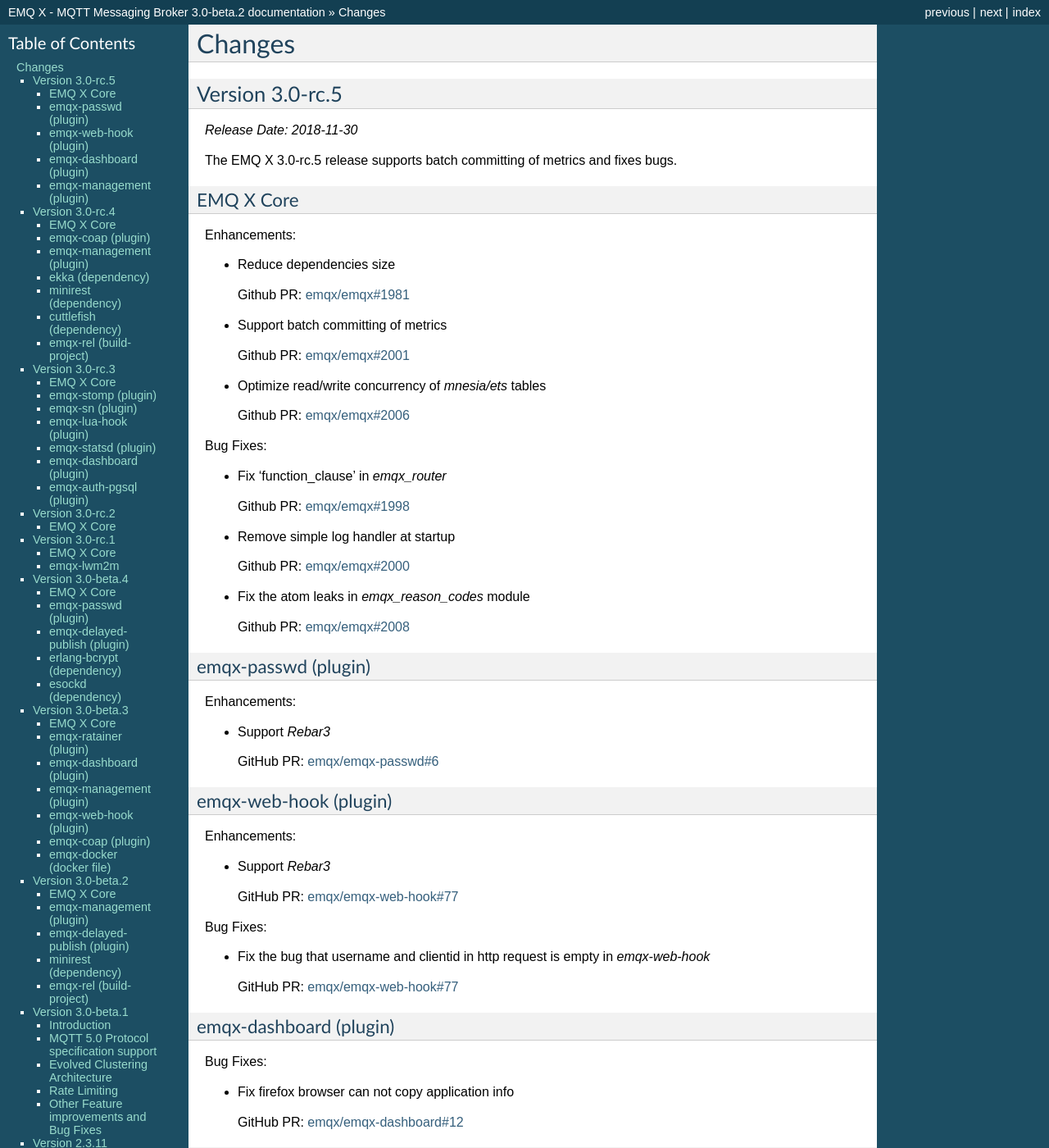
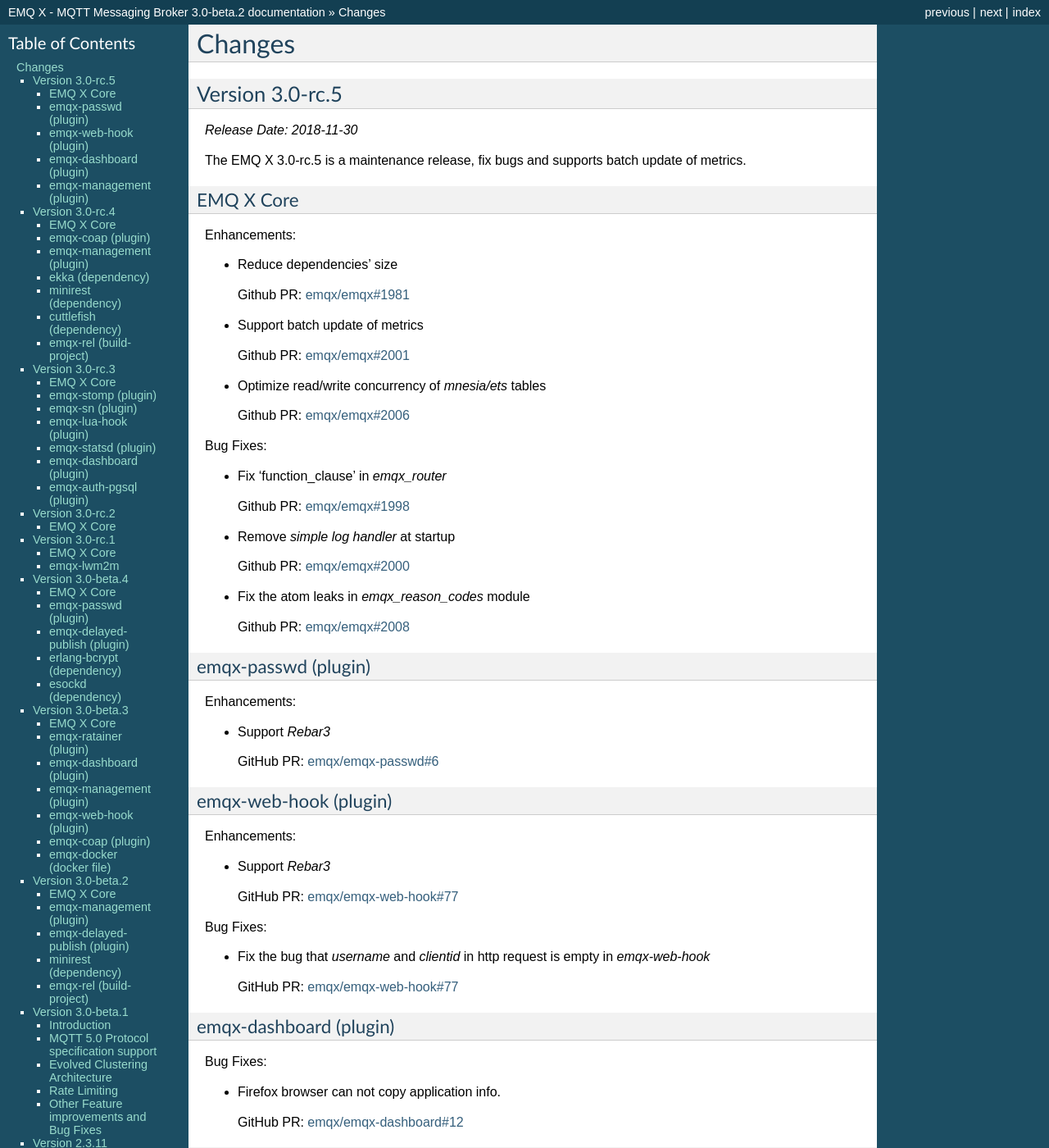
Before and after one commit to emqxarchive/emqx-docs-en, a Sphinx documentation site: the page built from source/changes.rst, in a window 1280 px wide and 1400 px high. Shown: the whole window at 82% size. Built offline with Sphinx 7.4.7, drawn with Linux system fonts in a browser that asks for light colours; some of the changed text lies outside the part shown.

Commit message:
Update changelog of v3.0-rc.5

```diff
--- a/source/changes.rst
+++ b/source/changes.rst
@@ -13,19 +13,19 @@
 
 *Release Date: 2018-11-30*
 
-The EMQ X 3.0-rc.5 release supports batch committing of metrics and fixes bugs.
+The EMQ X 3.0-rc.5 is a maintenance release, fix bugs and supports batch update of metrics.
 
 EMQ X Core
 ----------
 
 Enhancements:
 
-- Reduce dependencies size
+- Reduce dependencies' size
 
   Github PR:
   `emqx/emqx#1981 <https://github.com/emqx/emqx/pull/1981>`__
 
-- Support batch committing of metrics
+- Support batch update of metrics
 
   Github PR:
   `emqx/emqx#2001 <https://github.com/emqx/emqx/pull/2001>`__
@@ -42,7 +42,7 @@
   Github PR:
   `emqx/emqx#1998 <https://github.com/emqx/emqx/pull/1998>`__
 
-- Remove simple log handler at startup
+- Remove `simple log handler` at startup
 
   Github PR:
   `emqx/emqx#2000 <https://github.com/emqx/emqx/pull/2000>`__
@@ -74,7 +74,7 @@
 
 Bug Fixes:
 
-- Fix the bug that username and clientid in http request is empty in `emqx-web-hook`
+- Fix the bug that `username` and `clientid` in http request is empty in `emqx-web-hook`
 
   GitHub PR:
   `emqx/emqx-web-hook#77 <https://github.com/emqx/emqx-web-hook/pull/77>`__
```
Also changed, not shown: other parts of source/changes.rst (+2 -2 lines).
